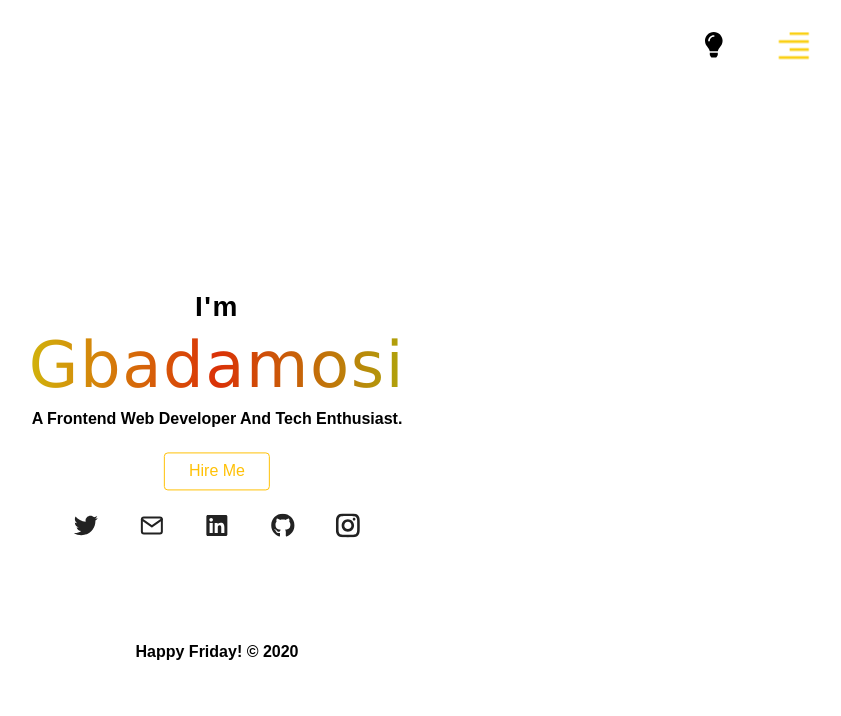
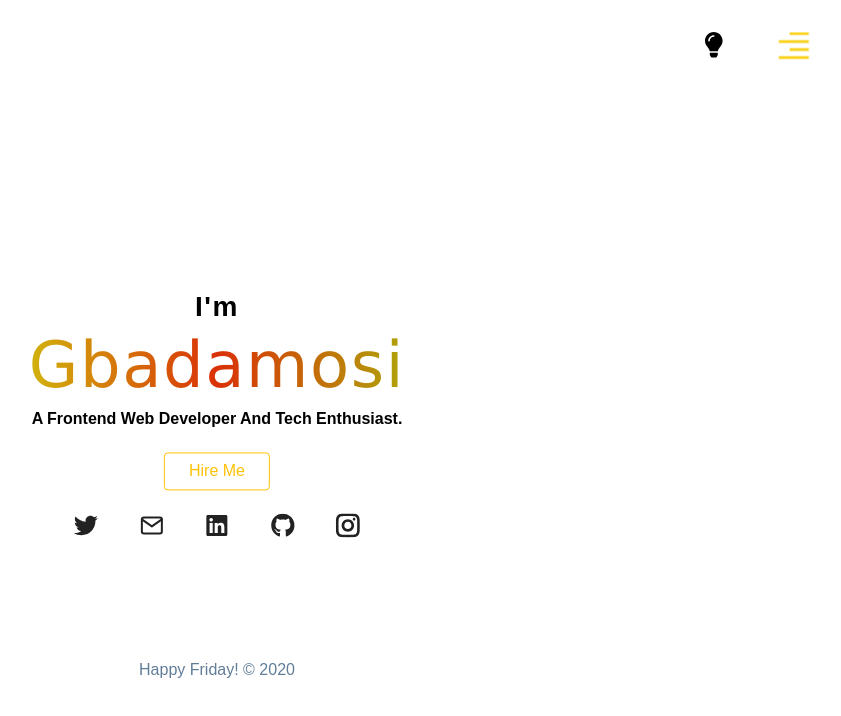
Before and after one commit to odofing/myPortfolio, a React (Create React App) app: page / in a window 1280 px wide. Shown: the top 716 px of the page, without its empty margins (423-1264 px from the left). Built offline with nearby package versions, Linux system fonts and the light colour scheme.

Commit message:
modified

```diff
--- a/src/Components/Footer/Footer.js
+++ b/src/Components/Footer/Footer.js
@@ -22,9 +22,9 @@ const Footer = () =>  {
      const year = date.getFullYear();
         console.log(year)
     return (
-        <div>
+        <div className={classes.foot}>
   <div className={classes.footer}>
-        <h6> <b> Happy {newDay}!  &copy; {year} </b> </h6>
+        <p> Happy {newDay}!  &copy; {year} </p>
       </div>
         </div>
     )
--- a/src/Components/Footer/footer.module.css
+++ b/src/Components/Footer/footer.module.css
@@ -6,5 +6,5 @@
         left: 50%;
         top: 50%;
         transform: translate(-50%, -50%);
-        margin-top: 20%;
+        margin-top: 280px;
 }
--- a/src/Components/Homepage/Homepage.jsx
+++ b/src/Components/Homepage/Homepage.jsx
@@ -41,8 +41,9 @@ const Landing = () => {
 
         </li>
         </ul>
+        <Footer />
         </div>
-        <Footer />
+
         </div>
 
 
```
